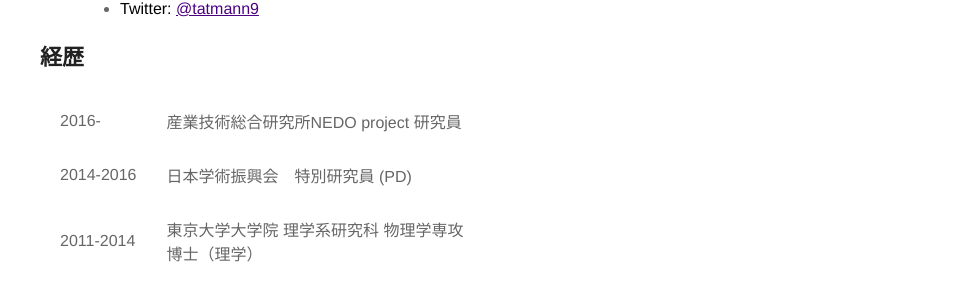
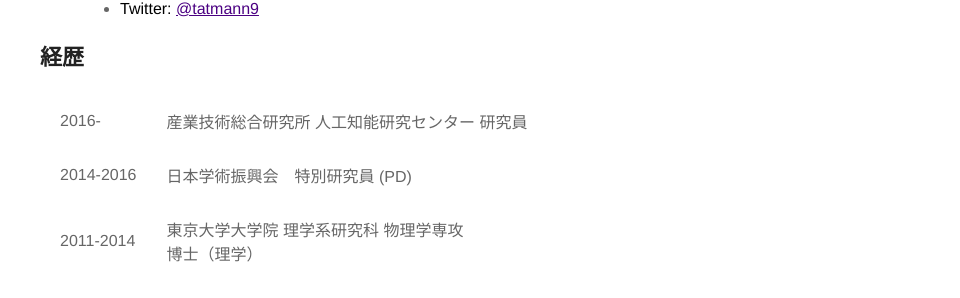
Before and after one commit to tatsuro-kawamoto-jp/tatsuro-kawamoto-jp.github.io, a Jekyll site: the page built from about.html, in a window 1280 px wide. Shown: the part 397-695 px from the top of the page, without its empty margins (320-1280 px from the left). Built offline with Jekyll 4.4.1, drawn with Linux system fonts in a browser that asks for light colours.

Commit message:
Update affiliation.

```diff
--- a/about.html
+++ b/about.html
@@ -33,7 +33,7 @@ title: About
   <tbody>
   <tr>
   <td>2016-</td>
-  <td>産業技術総合研究所NEDO project 研究員</td>
+  <td>産業技術総合研究所 人工知能研究センター 研究員</td>
   </tr>
   <tr>
   <td>2014-2016</td>
```
